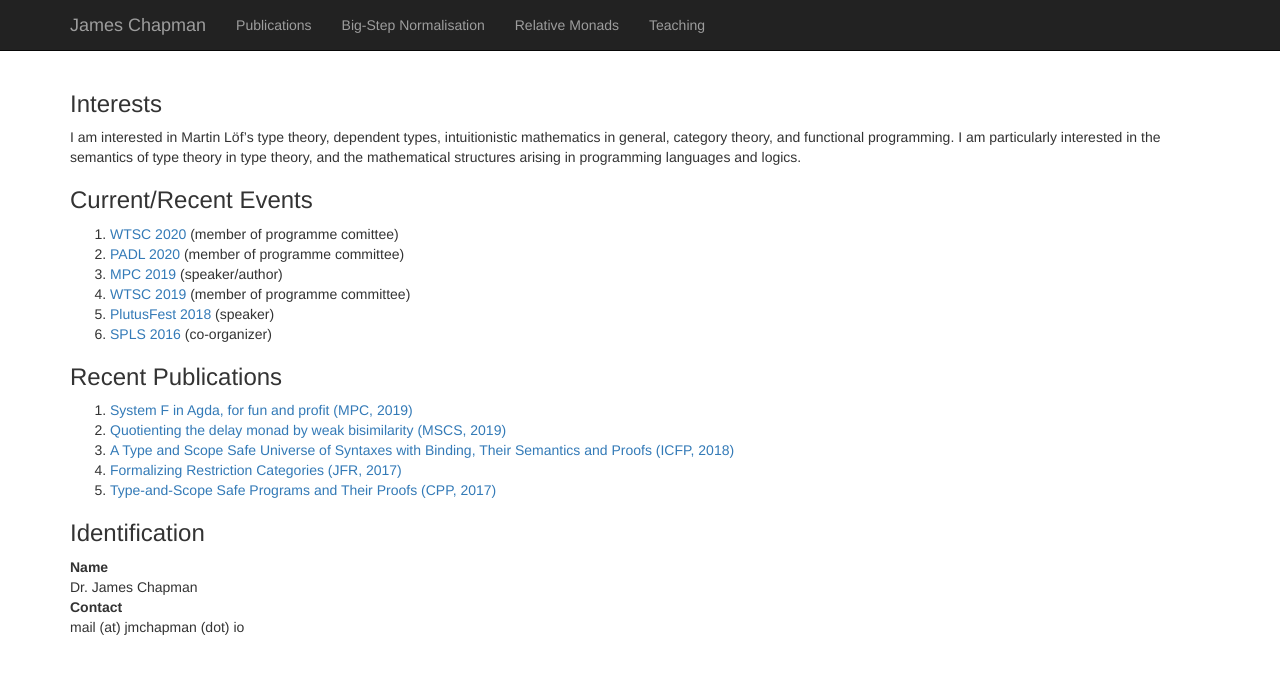
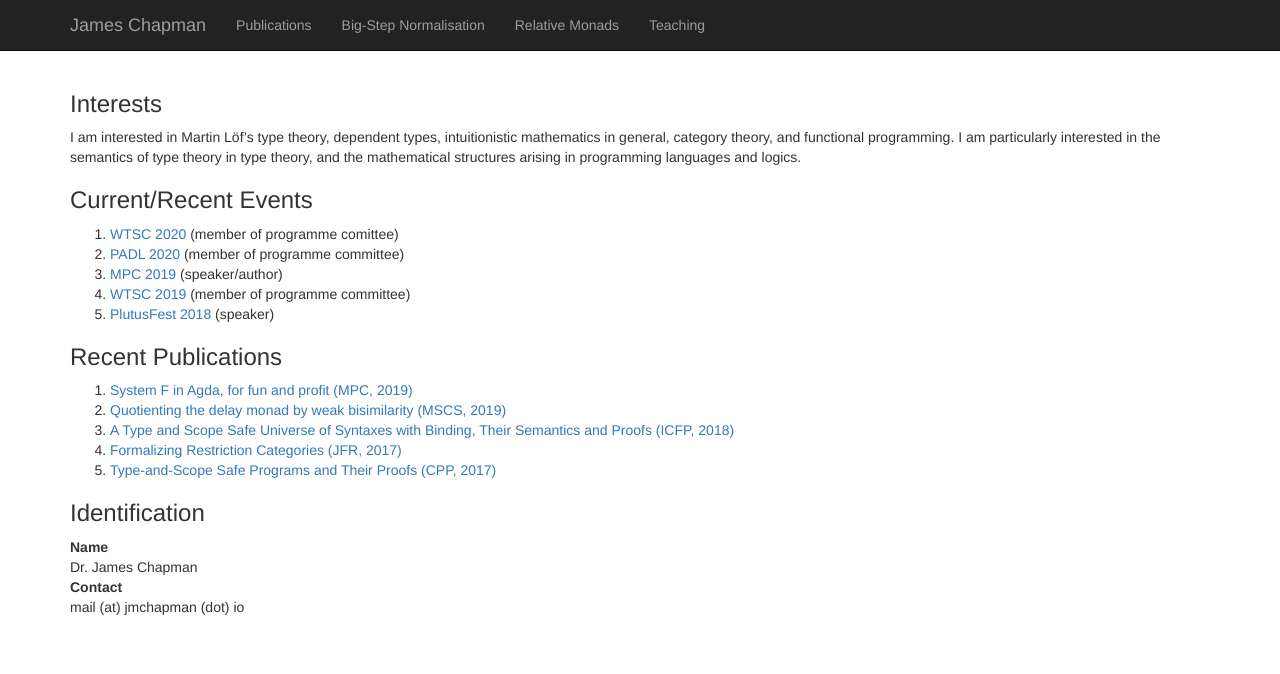
Before and after one commit to jmchapman/jmchapman.github.io, a Jekyll site: the page built from index.html, in a window 1280 px wide. Shown: the top 674 px of the page. Built offline with Jekyll 4.4.1, drawn with Linux system fonts in a browser that asks for light colours; nearby versions of some CDN libraries.

Commit message:
Update index.html

```diff
--- a/index.html
+++ b/index.html
@@ -20,7 +20,6 @@ title: James Chapman
       <li><a href="https://www.cs.nott.ac.uk/~pszgmh/mpc19.html">MPC 2019</a> (speaker/author)</li>
       <li><a href="https://fc19.ifca.ai/wtsc/">WTSC 2019</a> (member of programme committee)</li>
       <li><a href="https://plutusfest.io">PlutusFest 2018</a> (speaker)</li>
-      <li><a href="https://msp-strath.github.io/spls-16/">SPLS 2016</a> (co-organizer)</li>
     </ol>
   </article>
   <article>
```
